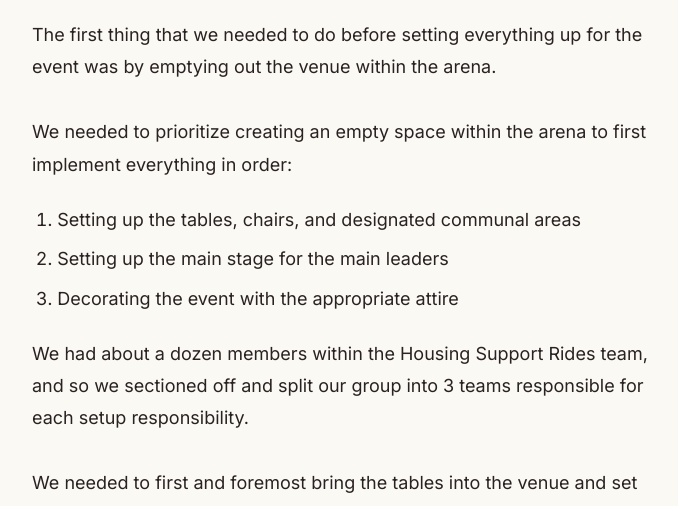
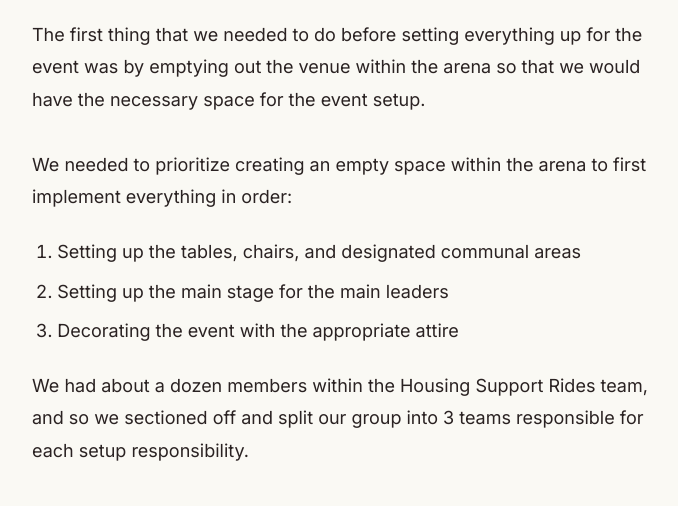
Before and after one commit to nvnn-nvnn-nvnn/HousingSupportRides, an Astro site: page /journal/housing-support-rides-vang-new-year in a window 1280 px wide. Shown: the part 2970-3476 px from the top of the page, without its empty margins (288-966 px from the left). Built offline with nearby package versions, Linux system fonts and the light colour scheme; Astro itself is replaced by a stand-in of ours; a script that the page names is missing.

Commit message:
Update src/content/journal/housing-support-rides-vang-new-year
Co-authored-by: Devan <devanlee2nd@gmail.com>

```diff
--- a/src/content/journal/housing-support-rides-vang-new-year.mdx
+++ b/src/content/journal/housing-support-rides-vang-new-year.mdx
@@ -48,7 +48,7 @@ Housing Support Rides team arrived at the Aldrich Arena in the early morning to
 
 ![Aldrich Arena](/img/journal/housing-support-rides-vang-new-year/VangNewYear_001.jpg)
 
-The first thing that we needed to do before setting everything up for the event was by emptying out the venue within the arena.\
+The first thing that we needed to do before setting everything up for the event was by emptying out the venue within the arena so that we would have the necessary space for the event setup.\
 \
 We needed to prioritize creating an empty space within the arena to first implement everything in order:
 
```
